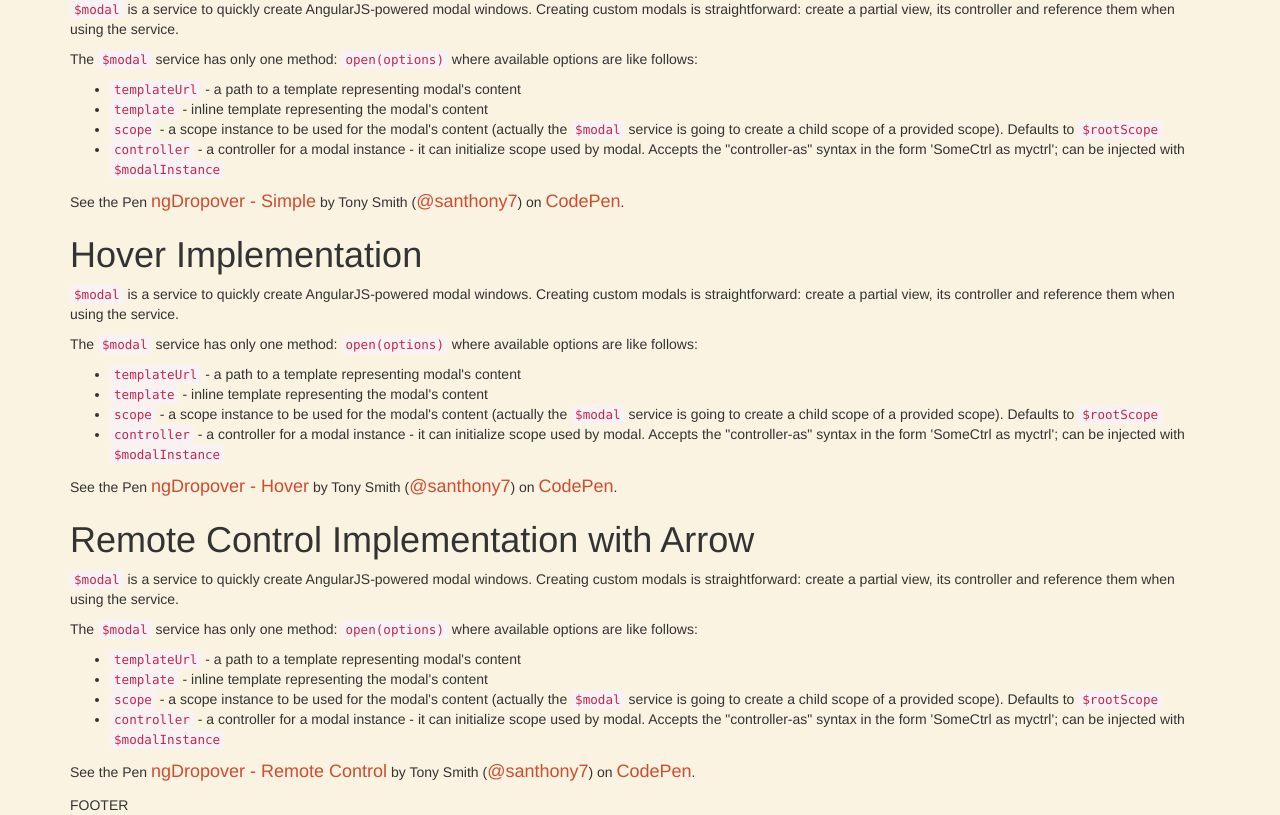
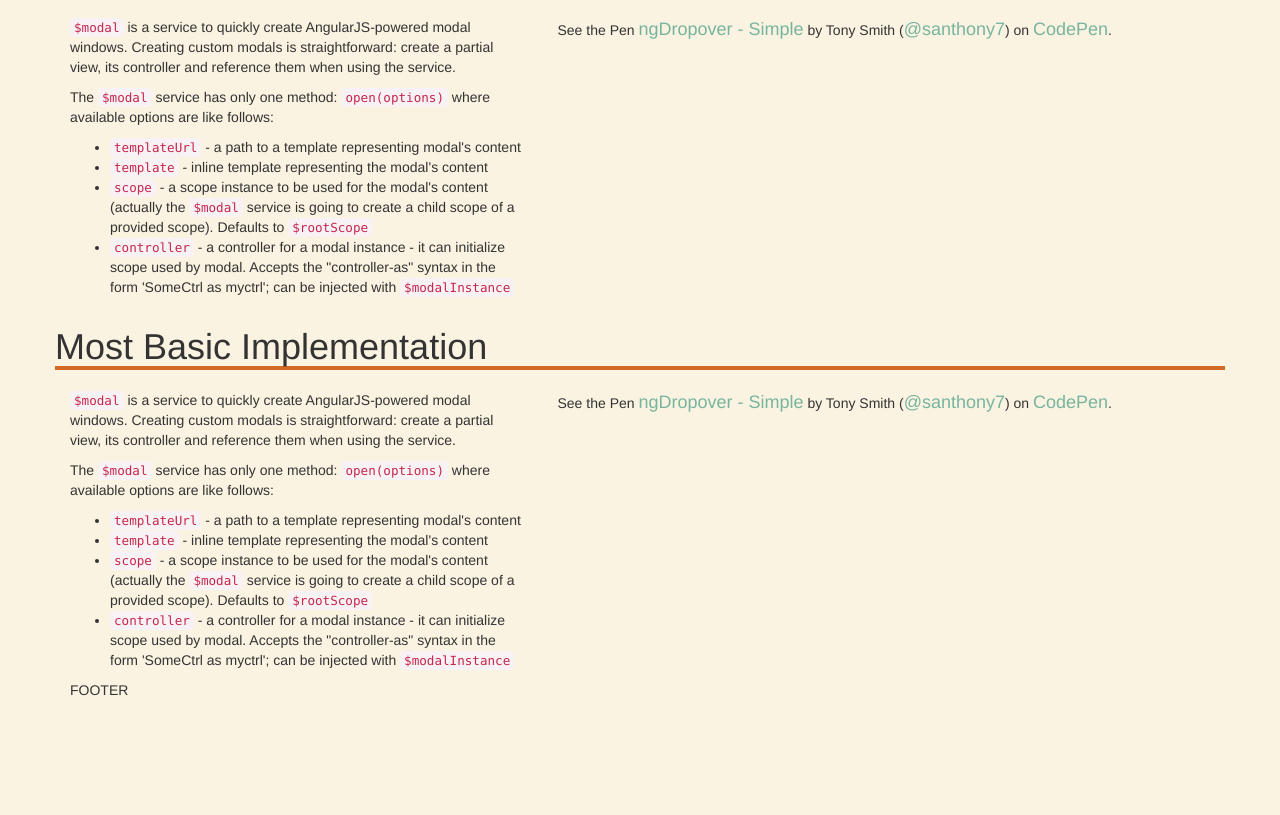
Before and after one commit to Verical/verical.github.io, a plain HTML site: page index.html at #!/home in a window 1280 px wide. Shown: the part 676-1491 px from the top of the page. After the commit the page ends 1376 px from the top, so only its background shows below. Drawn offline with nearby package versions, Linux system fonts and the light colour scheme; a script that the page names is missing.

Commit message:
Layout work

```diff
--- a/assets/style.css
+++ b/assets/style.css
@@ -17,9 +17,14 @@ header .logo-assets {
 }
 
 a {
-	color: rgb(209, 75, 45);
+	color: #77b49e;
 	font-weight: 500;
 	font-size: 18px;
+}
+
+h1 {
+    border-bottom: 4px solid #d26925;
+    margin-bottom: 20px;
 }
 
 .regular-button {
@@ -61,6 +66,7 @@ form.form-horizontal .control-label {
 
 .content-top {
     margin-top: 40px;
+    margin-bottom: 20px;
 }
 
 .centering {
--- a/src/app/home/home.tpl.html
+++ b/src/app/home/home.tpl.html
@@ -10,9 +10,6 @@
                 <div class="large-button">GitHub</div>
             </div>
         </div>
-    </div>
-    <div class="centering">
-        <button class="regular-button">A Button For Eventing</button>
     </div>
     <form class="form-horizontal" role="form" method="POST" novalidate autocomplete="off">
         <div class="form-group">
@@ -40,9 +37,9 @@
     <p>
         <a href="">A link</a>
     </p>
-    <div>
+    <div class="row">
         <h1>Most Basic Implementation</h1>
-        <div>
+        <div class="col-sm-5">
             <p><code>$modal</code> is a service to quickly create AngularJS-powered modal windows. Creating custom modals is straightforward: create a partial view, its controller and reference them when using the service.</p>
             <p>The <code>$modal</code> service has only one method: <code>open(options)</code> where available options are like follows:</p>
             <ul>
@@ -52,11 +49,13 @@
                 <li><code>controller</code> - a controller for a modal instance - it can initialize scope used by modal. Accepts the "controller-as" syntax in the form 'SomeCtrl as myctrl'; can be injected with <code>$modalInstance</code></li>
             </ul>
         </div>
-        <p data-height="442" data-theme-id="17783" data-slug-hash="XbOVLd" data-default-tab="result" data-user="santhony7" class='codepen'>See the Pen <a href='http://codepen.io/santhony7/pen/XbOVLd/'>ngDropover - Simple</a> by Tony Smith (<a href='http://codepen.io/santhony7'>@santhony7</a>) on <a href='http://codepen.io'>CodePen</a>.</p>
+        <div class="col-sm-7">
+            <p data-height="257" data-theme-id="17783" data-slug-hash="XbOVLd" data-default-tab="result" data-user="santhony7" class='codepen'>See the Pen <a href='http://codepen.io/santhony7/pen/XbOVLd/'>ngDropover - Simple</a> by Tony Smith (<a href='http://codepen.io/santhony7'>@santhony7</a>) on <a href='http://codepen.io'>CodePen</a>.</p>
+        </div>
     </div>
-    <div>
-        <h1>Hover Implementation</h1>
-        <div>
+    <div class="row">
+        <h1>Most Basic Implementation</h1>
+        <div class="col-sm-5">
             <p><code>$modal</code> is a service to quickly create AngularJS-powered modal windows. Creating custom modals is straightforward: create a partial view, its controller and reference them when using the service.</p>
             <p>The <code>$modal</code> service has only one method: <code>open(options)</code> where available options are like follows:</p>
             <ul>
@@ -66,20 +65,8 @@
                 <li><code>controller</code> - a controller for a modal instance - it can initialize scope used by modal. Accepts the "controller-as" syntax in the form 'SomeCtrl as myctrl'; can be injected with <code>$modalInstance</code></li>
             </ul>
         </div>
-        <p data-height="268" data-theme-id="0" data-slug-hash="OVdQNr" data-default-tab="result" data-user="santhony7" class='codepen'>See the Pen <a href='http://codepen.io/santhony7/pen/OVdQNr/'>ngDropover - Hover</a> by Tony Smith (<a href='http://codepen.io/santhony7'>@santhony7</a>) on <a href='http://codepen.io'>CodePen</a>.</p>
-    </div>
-    <div>
-        <h1>Remote Control Implementation with Arrow</h1>
-        <div>
-            <p><code>$modal</code> is a service to quickly create AngularJS-powered modal windows. Creating custom modals is straightforward: create a partial view, its controller and reference them when using the service.</p>
-            <p>The <code>$modal</code> service has only one method: <code>open(options)</code> where available options are like follows:</p>
-            <ul>
-                <li><code>templateUrl</code> - a path to a template representing modal's content</li>
-                <li><code>template</code> - inline template representing the modal's content</li>
-                <li><code>scope</code> - a scope instance to be used for the modal's content (actually the <code>$modal</code> service is going to create a child scope of a provided scope). Defaults to <code>$rootScope</code></li>
-                <li><code>controller</code> - a controller for a modal instance - it can initialize scope used by modal. Accepts the "controller-as" syntax in the form 'SomeCtrl as myctrl'; can be injected with <code>$modalInstance</code></li>
-            </ul>
+        <div class="col-sm-7">
+            <p data-height="257" data-theme-id="17783" data-slug-hash="XbOVLd" data-default-tab="result" data-user="santhony7" class='codepen'>See the Pen <a href='http://codepen.io/santhony7/pen/XbOVLd/'>ngDropover - Simple</a> by Tony Smith (<a href='http://codepen.io/santhony7'>@santhony7</a>) on <a href='http://codepen.io'>CodePen</a>.</p>
         </div>
-        <p data-height="268" data-theme-id="0" data-slug-hash="LVqQZO" data-default-tab="result" data-user="santhony7" class='codepen'>See the Pen <a href='http://codepen.io/santhony7/pen/LVqQZO/'>ngDropover - Remote Control</a> by Tony Smith (<a href='http://codepen.io/santhony7'>@santhony7</a>) on <a href='http://codepen.io'>CodePen</a>.</p>
     </div>
 </div>
```
